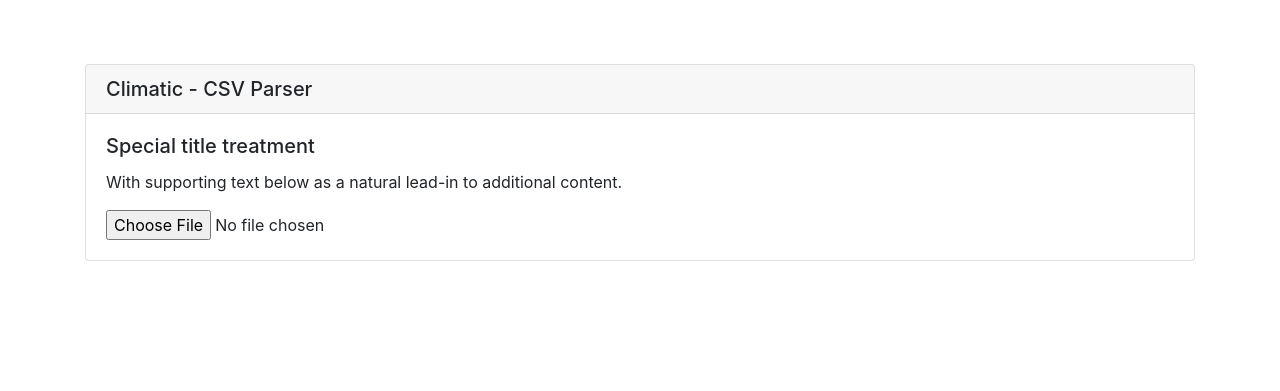
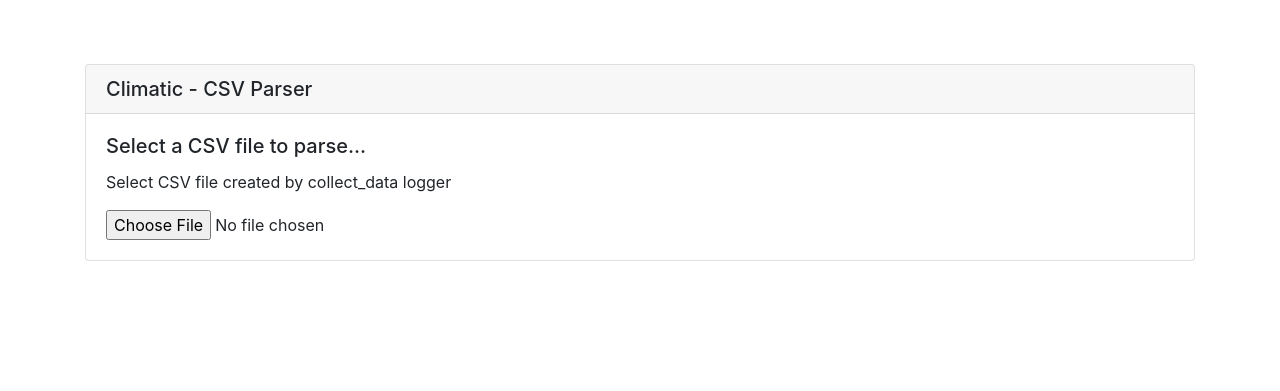
Before and after one commit to spcnvdr/climatic, a Flask app: page / in a window 1280 px wide. Shown: the part 56-447 px from the top of the page. Run offline with Flask 2, Linux system fonts and the light colour scheme; some libraries are stand-ins or nearby versions.

Commit message:
fixed missing instructions, fixed missing definitions in displayed statistics

```diff
--- a/src/static/js/climatic.js
+++ b/src/static/js/climatic.js
@@ -213,13 +213,13 @@ function calculateStatistics(data){
  */
 function displayStatistics(stats){
 
-    $("#max-temp").text(stats[0]["maxtemp"].toString() + " F" + " - " + getDateString(stats[0]["maxtempdate"]));
-    $("#min-temp").text(stats[0]["mintemp"].toString() + " F" + " - " + getDateString(stats[0]["mintempdate"]));
-    $("#avg-temp").text(stats[0]["avgtemp"].toFixed(2) + " F");
+    $("#max-temp").text("Max: " + stats[0]["maxtemp"].toString() + " F" + " - " + getDateString(stats[0]["maxtempdate"]));
+    $("#min-temp").text("Min: " + stats[0]["mintemp"].toString() + " F" + " - " + getDateString(stats[0]["mintempdate"]));
+    $("#avg-temp").text("Average: " + stats[0]["avgtemp"].toFixed(2) + " F");
 
-    $("#max-humidity").text(stats[0]["maxhumid"].toString() + "%" + " - " + getDateString(stats[0]["maxhumiddate"]));
-    $("#min-humidity").text(stats[0]["minhumid"].toString() + "%" + " - " + getDateString(stats[0]["minhumiddate"]));
-    $("#avg-humidity").text(stats[0]["avghumid"].toFixed(2) + "%");
+    $("#max-humidity").text("Max: " + stats[0]["maxhumid"].toString() + "%" + " - " + getDateString(stats[0]["maxhumiddate"]));
+    $("#min-humidity").text("Min: " + stats[0]["minhumid"].toString() + "%" + " - " + getDateString(stats[0]["minhumiddate"]));
+    $("#avg-humidity").text("Average: " + stats[0]["avghumid"].toFixed(2) + "%");
 }
 
 
--- a/src/templates/home.html
+++ b/src/templates/home.html
@@ -13,10 +13,9 @@
             <div class="card">
                 <h5 class="card-header">Climatic - CSV Parser</h5>
                 <div class="card-body">
-                    <h5 class="card-title">Special title treatment</h5>
-                    <p class="card-text">With supporting text below as a natural lead-in to additional content.</p>
+                    <h5 class="card-title">Select a CSV file to parse...</h5>
+                    <p class="card-text">Select CSV file created by collect_data logger</p>
                     <input type="file" id="file-input" accept=".csv">
-
                     <div id="error-box" class="alert alert-danger" role="alert" style="margin-top: 16px; display: none;">
                         <p id="error-msg">Errors go here</p>
                     </div>
```
Also changed, not shown: 1 other file.
